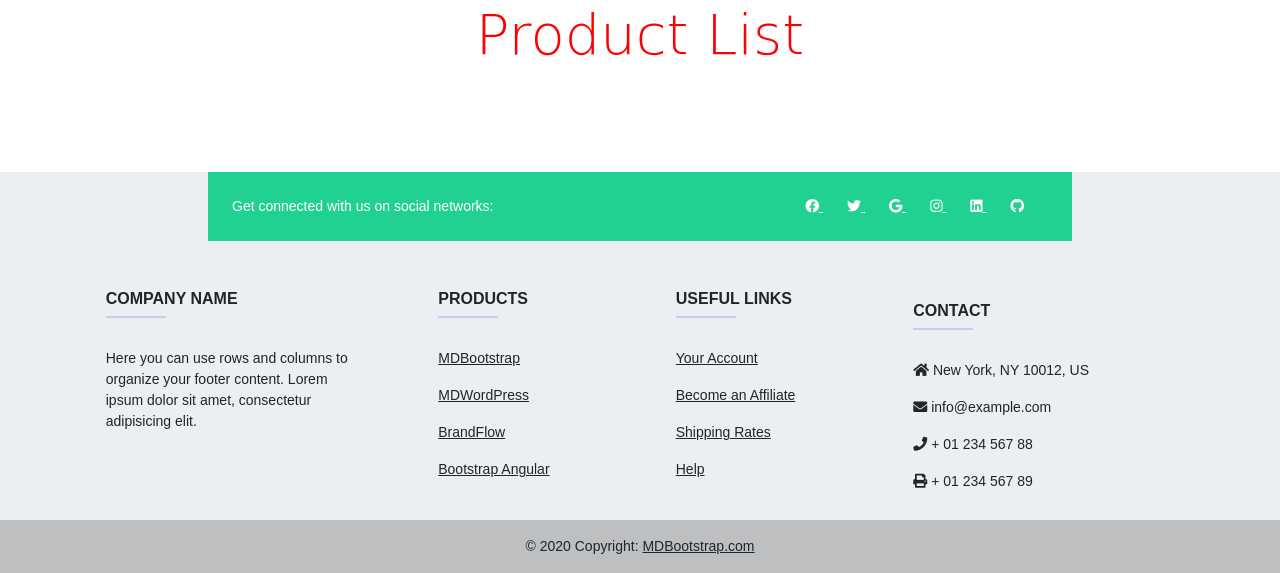
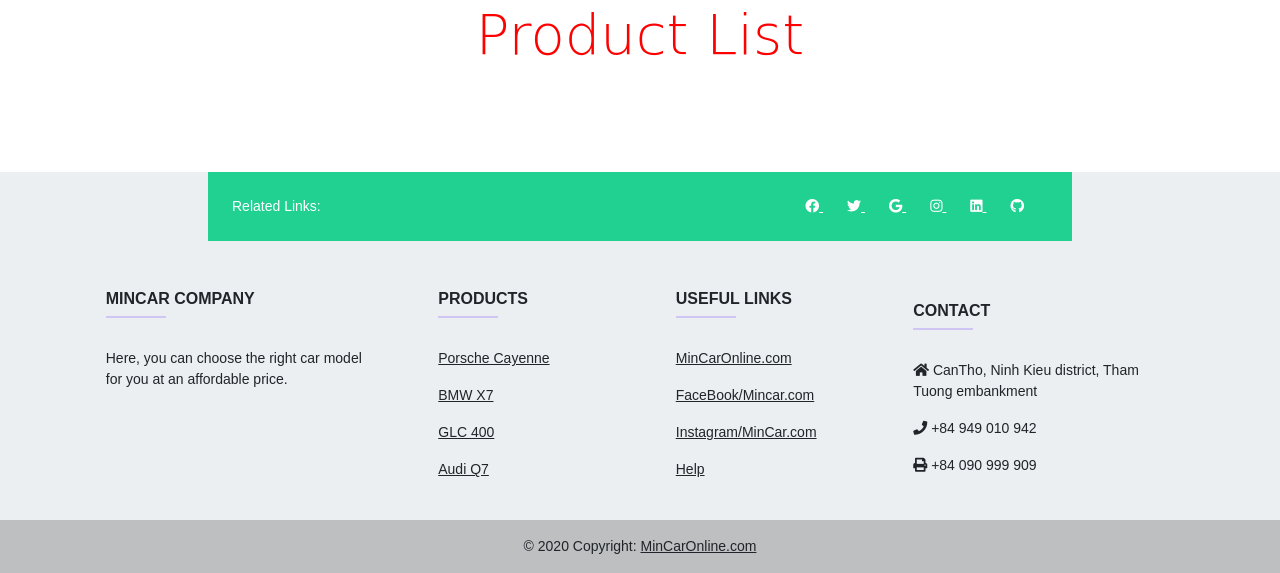
Before and after one commit to WEBG301HL/ASM, a Symfony app: template templates/home.html.twig in a window 1280 px wide. Shown: the part 304-877 px from the top of the page. Run offline with Twig, Linux system fonts and the light colour scheme; the template is opened without the code that fills it, so the values that code supplies are empty; some libraries are stand-ins or nearby versions.

Commit message:
Edit footer content

```diff
--- a/templates/home.html.twig
+++ b/templates/home.html.twig
@@ -203,7 +203,7 @@
              >
       <!-- Left -->
       <div class="me-5">
-        <span>Get connected with us on social networks:</span>
+        <span>Related Links:</span>
       </div>
       <!-- Left -->
 
@@ -240,15 +240,13 @@
           <!-- Grid column -->
           <div class="col-md-3 col-lg-4 col-xl-3 mx-auto mb-4">
             <!-- Content -->
-            <h6 class="text-uppercase fw-bold">Company name</h6>
+            <h6 class="text-uppercase fw-bold">MinCar Company</h6>
             <hr
                 class="mb-4 mt-0 d-inline-block mx-auto"
                 style="width: 60px; background-color: #7c4dff; height: 2px"
                 />
             <p>
-              Here you can use rows and columns to organize your footer
-              content. Lorem ipsum dolor sit amet, consectetur adipisicing
-              elit.
+              Here, you can choose the right car model for you at an affordable price.
             </p>
           </div>
           <!-- Grid column -->
@@ -262,16 +260,16 @@
                 style="width: 60px; background-color: #7c4dff; height: 2px"
                 />
             <p>
-              <a href="#!" class="text-dark">MDBootstrap</a>
+              <a href="#!" class="text-dark">Porsche Cayenne</a>
             </p>
             <p>
-              <a href="#!" class="text-dark">MDWordPress</a>
+              <a href="#!" class="text-dark">BMW X7</a>
             </p>
             <p>
-              <a href="#!" class="text-dark">BrandFlow</a>
+              <a href="#!" class="text-dark">GLC 400</a>
             </p>
             <p>
-              <a href="#!" class="text-dark">Bootstrap Angular</a>
+              <a href="#!" class="text-dark">Audi Q7</a>
             </p>
           </div>
           <!-- Grid column -->
@@ -285,13 +283,13 @@
                 style="width: 60px; background-color: #7c4dff; height: 2px"
                 />
             <p>
-              <a href="#!" class="text-dark">Your Account</a>
+              <a href="#!" class="text-dark">MinCarOnline.com</a>
             </p>
             <p>
-              <a href="#!" class="text-dark">Become an Affiliate</a>
+              <a href="#!" class="text-dark">FaceBook/Mincar.com</a>
             </p>
             <p>
-              <a href="#!" class="text-dark">Shipping Rates</a>
+              <a href="#!" class="text-dark">Instagram/MinCar.com</a>
             </p>
             <p>
               <a href="#!" class="text-dark">Help</a>
@@ -307,10 +305,9 @@
                 class="mb-4 mt-0 d-inline-block mx-auto"
                 style="width: 60px; background-color: #7c4dff; height: 2px"
                 />
-            <p><i class="fas fa-home mr-3"></i> New York, NY 10012, US</p>
-            <p><i class="fas fa-envelope mr-3"></i> info@example.com</p>
-            <p><i class="fas fa-phone mr-3"></i> + 01 234 567 88</p>
-            <p><i class="fas fa-print mr-3"></i> + 01 234 567 89</p>
+            <p><i class="fas fa-home mr-3"></i> CanTho, Ninh Kieu district, Tham Tuong embankment</p>
+            <p><i class="fas fa-phone mr-3"></i> +84 949 010 942</p>
+            <p><i class="fas fa-print mr-3"></i> +84 090 999 909</p>
           </div>
           <!-- Grid column -->
         </div>
@@ -326,7 +323,7 @@
          >
       © 2020 Copyright:
       <a class="text-dark" href="https://mdbootstrap.com/"
-         >MDBootstrap.com</a
+         >MinCarOnline.com</a
         >
     </div>
     <!-- Copyright -->
```
